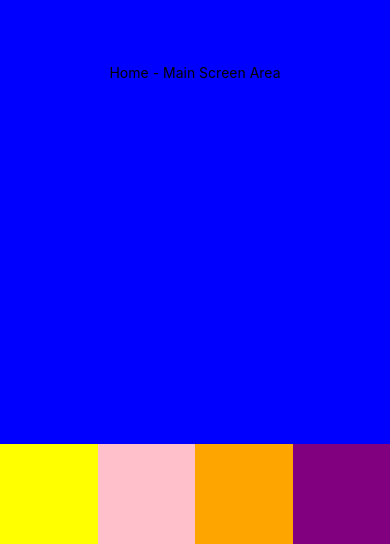
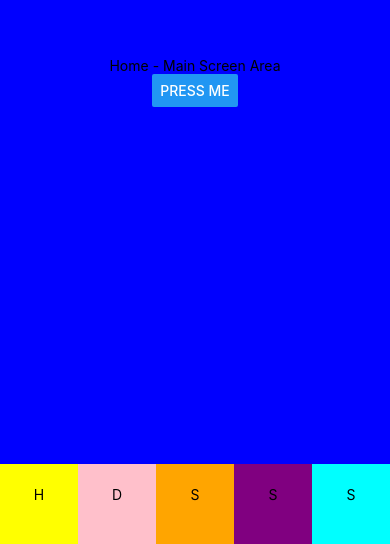
Before and after one commit to BreadByteMogul/learn-spanish, a React Native app: screen / in a window 390 px wide. Shown: the part 300-844 px from the top of the page. Built offline with nearby package versions, Linux system fonts and the light colour scheme.

Commit message:
basic nav functionality achieved

```diff
--- a/App.js
+++ b/App.js
@@ -2,7 +2,7 @@ import React from "react";
 import { NavigationContainer } from "@react-navigation/native";
 import { createNativeStackNavigator } from "@react-navigation/native-stack";
 import { StatusBar } from "expo-status-bar";
-import { StyleSheet, Text, View, Button } from "react-native";
+import { StyleSheet, Text, View, Button, TouchableOpacity } from "react-native";
 
 const Stack = createNativeStackNavigator();
 
@@ -37,18 +37,81 @@ function NavBar({ navigation }) {
       }}
     >
       {/* <Button title="Details" onPress={() => navigation.navigate("Details")} /> */}
+      <TouchableOpacity
+        style={{
+          backgroundColor: "yellow",
+          width: "25%",
+          height: 80,
+          flex: 1,
+          alignItems: "center",
+          justifyContent: "center",
+        }}
+        onPress={() => navigation.navigate("Home")}
+      >
+        <View style={{ marginBottom: 20 }}>
+          <Text>H</Text>
+        </View>
+      </TouchableOpacity>
+      <TouchableOpacity
+        style={{
+          backgroundColor: "pink",
+          width: "25%",
+          height: 80,
+          flex: 1,
+          alignItems: "center",
+          justifyContent: "center",
+        }}
+        onPress={() => {
+          navigation.navigate("Details");
+          console.log("go details plz");
+        }}
+      >
+        <View style={{ marginBottom: 20 }}>
+          <Text>D</Text>
+        </View>
+      </TouchableOpacity>
       <View
-        style={{ backgroundColor: "yellow", width: "25%", height: 100 }}
-      ></View>
+        style={{
+          backgroundColor: "orange",
+          width: "25%",
+          height: 80,
+          flex: 1,
+          alignItems: "center",
+          justifyContent: "center",
+        }}
+      >
+        <View style={{ marginBottom: 20 }}>
+          <Text>S</Text>
+        </View>
+      </View>
       <View
-        style={{ backgroundColor: "pink", width: "25%", height: 100 }}
-      ></View>
+        style={{
+          backgroundColor: "purple",
+          width: "25%",
+          height: 80,
+          flex: 1,
+          alignItems: "center",
+          justifyContent: "center",
+        }}
+      >
+        <View style={{ marginBottom: 20 }}>
+          <Text>S</Text>
+        </View>
+      </View>
       <View
-        style={{ backgroundColor: "orange", width: "25%", height: 100 }}
-      ></View>
-      <View
-        style={{ backgroundColor: "purple", width: "25%", height: 100 }}
-      ></View>
+        style={{
+          backgroundColor: "cyan",
+          width: "25%",
+          height: 80,
+          flex: 1,
+          alignItems: "center",
+          justifyContent: "center",
+        }}
+      >
+        <View style={{ marginBottom: 20 }}>
+          <Text>S</Text>
+        </View>
+      </View>
     </View>
   );
 }
@@ -65,6 +128,7 @@ function HomeScreen({ navigation }) {
     >
       <View style={{ flex: 1, alignItems: "center", justifyContent: "center" }}>
         <Text>Home - Main Screen Area</Text>
+        <Button title="press me" onPress={() => console.log("tap")} />
       </View>
 
       <NavBar navigation={navigation} />
```
